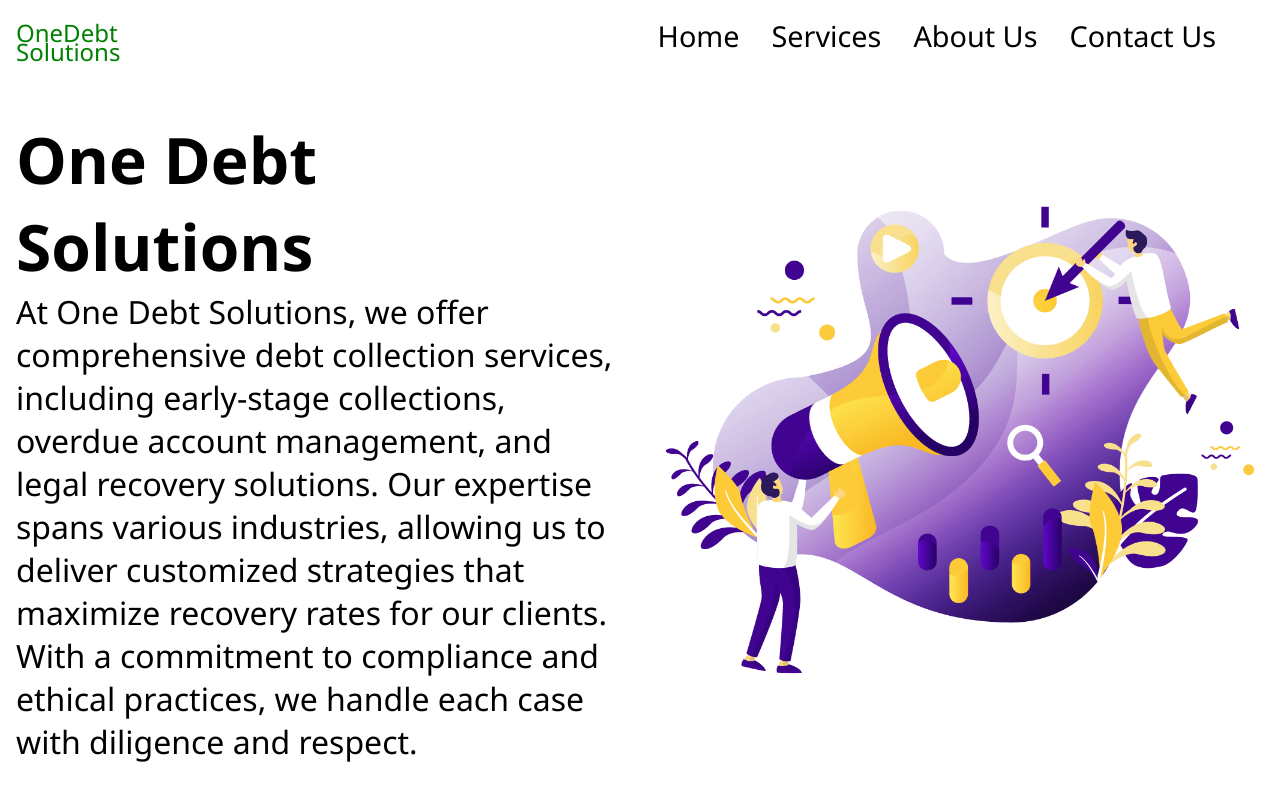
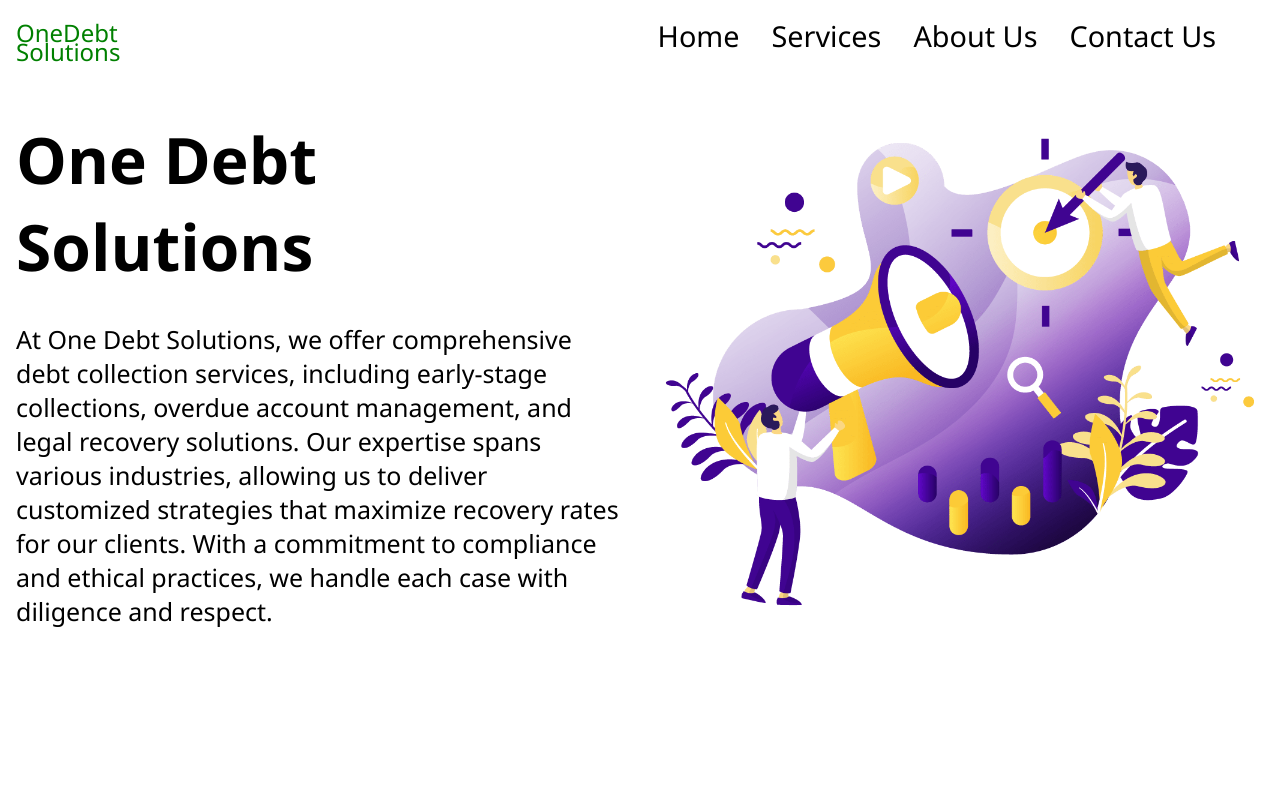
Before and after one commit to abhishekdasz/OneDebtSols, a Next.js app: page / in a window 1280 px wide. Built offline with nearby package versions, Linux system fonts and the light colour scheme.

Commit message:
added homepage

```diff
--- a/src/app/globals.css
+++ b/src/app/globals.css
@@ -24,6 +24,11 @@
 {
   flex: 1;
   font-size: 2rem;
+}
+.home-section .home-container .left-home p
+{
+  font-size: 25px;
+  margin-top: 2rem;
 }
 .home-section .home-container .right-home
 {
```
